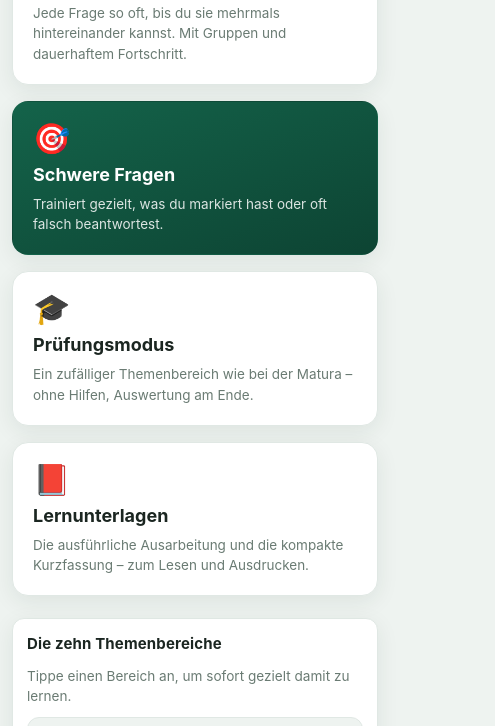
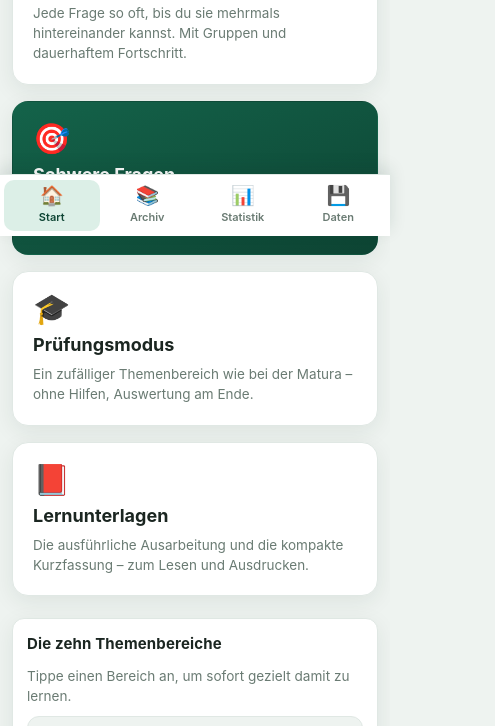
Before and after one commit to chris-dev-at/anni2026_maturalerner, a plain HTML site: page index.html in a window 390 px wide. Shown: the part 608-1334 px from the top of the page, 495 px wide, since content can reach past the window. Drawn offline with Linux system fonts and the light colour scheme.

Commit message:
Navigation auf Handybreite an den unteren Rand verlegt
Vier Textknoepfe plus Titel brauchten 482px und schoben die Seite auf.
Unter 640px sitzt die Navigation jetzt als Leiste am unteren Rand mit
Symbol und Kurzlabel; die klebende Aktionsleiste im Quiz sitzt exakt
darueber. Geprueft von 320px bis 768px, kein Ueberlauf mehr.

Kompaktfassung mit den finalen Kapiteln 1 und 2 neu gebaut (53 Seiten).

```diff
--- a/index.html
+++ b/index.html
@@ -32,12 +32,20 @@
       </span>
     </button>
     <nav class="topnav">
-      <button class="navbtn active" data-nav="home" type="button">Start</button>
-      <button class="navbtn" data-nav="archiv" type="button">Archiv</button>
-      <button class="navbtn" data-nav="stats" type="button">Statistik</button>
-      <button class="navbtn" data-nav="daten" type="button">Daten</button>
-      <button class="theme-btn" id="theme-btn" type="button" title="Helles oder dunkles Thema" aria-label="Thema wechseln">🌙</button>
+      <button class="navbtn active" data-nav="home" type="button">
+        <span class="navbtn-icon" aria-hidden="true">🏠</span><span class="navbtn-text">Start</span>
+      </button>
+      <button class="navbtn" data-nav="archiv" type="button">
+        <span class="navbtn-icon" aria-hidden="true">📚</span><span class="navbtn-text">Archiv</span>
+      </button>
+      <button class="navbtn" data-nav="stats" type="button">
+        <span class="navbtn-icon" aria-hidden="true">📊</span><span class="navbtn-text">Statistik</span>
+      </button>
+      <button class="navbtn" data-nav="daten" type="button">
+        <span class="navbtn-icon" aria-hidden="true">💾</span><span class="navbtn-text">Daten</span>
+      </button>
     </nav>
+    <button class="theme-btn" id="theme-btn" type="button" title="Helles oder dunkles Thema" aria-label="Thema wechseln">🌙</button>
   </div>
 </header>
 
--- a/style.css
+++ b/style.css
@@ -28,6 +28,10 @@
   --shadow:    0 6px 22px rgba(20, 50, 40, .08);
   --shadow-up: 0 -6px 16px rgba(20, 50, 40, .12);
   --radius:    16px;
+
+  /* Höhe der Navigationsleiste am unteren Rand (nur auf Handybreite sichtbar).
+     Wird unten als feste Höhe gesetzt, damit der Wert verlässlich stimmt. */
+  --navh:      62px;
 }
 
 /* Dunkles Thema. Gesetzt wird data-theme früh im <head>, damit beim Laden
@@ -112,12 +116,13 @@ a:hover { text-decoration: underline; }
 .brand-title { font-size: 18px; font-weight: 700; }
 .brand-sub { font-size: 12px; color: var(--muted); }
 
-.topnav { display: flex; gap: 6px; flex-shrink: 0; }
+.topnav { display: flex; gap: 6px; flex-shrink: 0; margin-left: auto; }
 .navbtn {
   background: none; border: 0; cursor: pointer;
   color: var(--muted); font-size: 14px; font-weight: 600;
   padding: 8px 12px; border-radius: 10px;
 }
+.navbtn-icon { display: none; }
 .navbtn:hover { background: var(--bg); }
 .navbtn.active { background: var(--accent-l); color: var(--accent-d); }
 
@@ -488,8 +493,32 @@ button:focus-visible, .chip:focus-visible {
 @media (max-width: 640px) {
   .topbar-inner { padding: 10px 14px; }
   .brand-sub { display: none; }
-  .navbtn { padding: 8px 10px; font-size: 13.5px; }
-  #app { padding: 16px 12px 64px; padding-bottom: calc(64px + env(safe-area-inset-bottom)); }
+
+  /* Vier Textknöpfe passen nicht neben den Titel – die Navigation wandert
+     an den unteren Rand, wo sie mit dem Daumen erreichbar ist. */
+  .topnav {
+    position: fixed; left: 0; right: 0; bottom: 0; z-index: 30;
+    margin: 0; gap: 0;
+    align-items: center;
+    background: var(--panel);
+    border-top: 1px solid var(--line);
+    box-shadow: var(--shadow-up);
+    padding: 0 4px;
+    /* Feste Höhe, damit --navh als Abstandsmaß verlässlich stimmt */
+    height: calc(var(--navh) + env(safe-area-inset-bottom));
+    padding-bottom: env(safe-area-inset-bottom);
+  }
+  .navbtn {
+    flex: 1; min-width: 0;
+    display: flex; flex-direction: column; align-items: center; gap: 2px;
+    padding: 6px 2px; font-size: 11px; font-weight: 600;
+    border-radius: 10px;
+  }
+  .navbtn-icon { display: block; font-size: 19px; line-height: 1.1; }
+  .navbtn-text { white-space: nowrap; overflow: hidden; text-overflow: ellipsis; max-width: 100%; }
+  .navbtn.active { background: var(--accent-l); color: var(--accent-d); }
+
+  #app { padding: 16px 12px; padding-bottom: calc(var(--navh) + 24px + env(safe-area-inset-bottom)); }
   h1 { font-size: 21px; }
   .panel { padding: 14px; border-radius: 12px; margin-bottom: 14px; }
   .mode-grid { grid-template-columns: 1fr; }
@@ -503,11 +532,10 @@ button:focus-visible, .chip:focus-visible {
   .themen-checks { grid-template-columns: 1fr; }
   .tb-grid { grid-template-columns: 1fr; }
 
-  /* Aktionsleiste bleibt am Daumen erreichbar */
+  /* Aktionsleiste bleibt am Daumen erreichbar – sitzt über der Navigationsleiste */
   .card-actions {
-    position: sticky; bottom: 0;
+    position: sticky; bottom: calc(var(--navh) + env(safe-area-inset-bottom));
     margin: 0 -16px -16px; padding: 12px 16px;
-    padding-bottom: calc(12px + env(safe-area-inset-bottom));
     background: var(--panel);
     border-top: 1px solid var(--line);
     box-shadow: var(--shadow-up);
```
Also changed, not shown: 1 other file.
